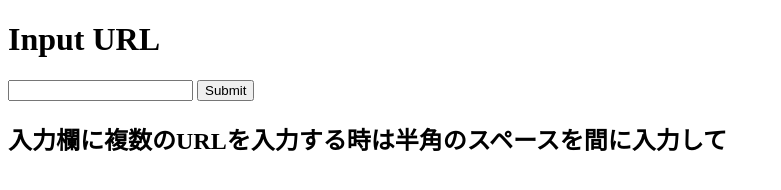
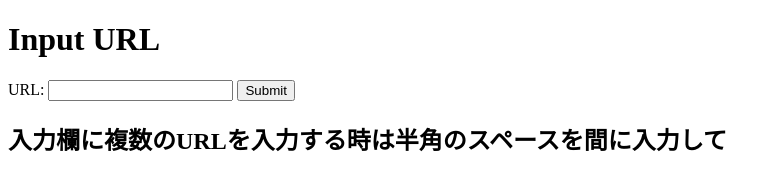
Before and after one commit to 0tsu0i0ihajime/Test_Glitch, a website: page public/stream.html in a window 1280 px wide. Shown: the whole page, without its empty margins (0-781 px from the left). Drawn offline with Linux system fonts and the light colour scheme.

Commit message:
Update stream.html

```diff
--- a/public/stream.html
+++ b/public/stream.html
@@ -1,16 +1,20 @@
 <!DOCTYPE html>
 <html lang="ja">
+
 <head>
     <meta charset="UTF-8" />
     <meta name="viewport" content="width=device-width, initial-scale=1.0" />
     <title>Input URL</title>
 </head>
+
 <body>
     <h1>Input URL</h1>
     <form action="/stream" method="post">
+        <label for="url">URL:</label>
         <input type="text" name="url" />
         <input type="submit" value="Submit" />
     </form>
     <h2>入力欄に複数のURLを入力する時は半角のスペースを間に入力して</h2>
 </body>
+
 </html>
```
Lines whose indentation alone changed are shown as unchanged.
